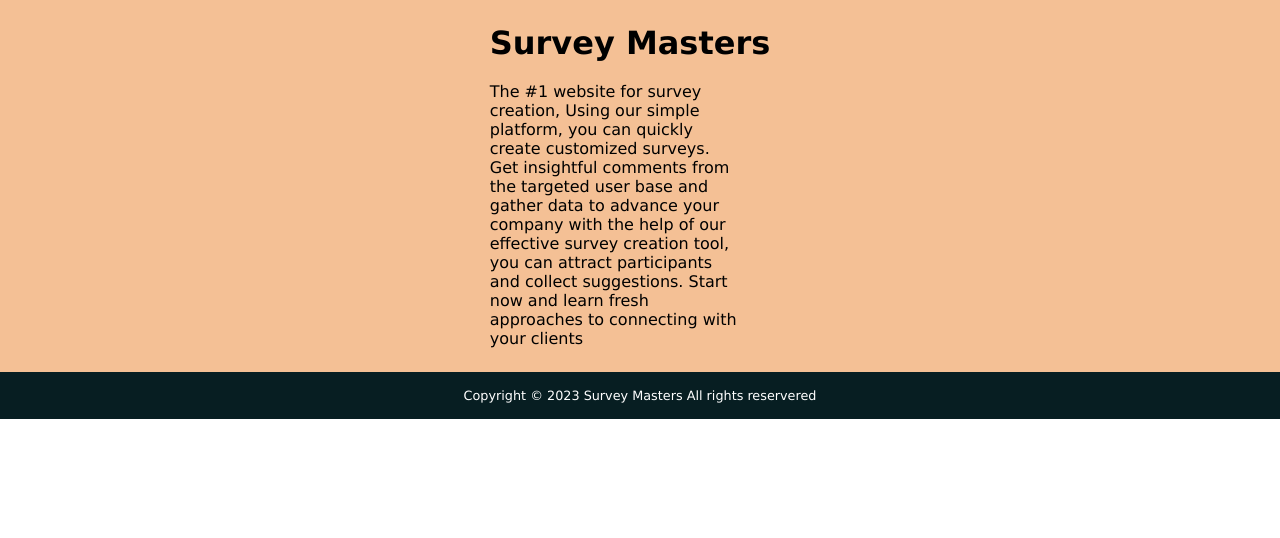
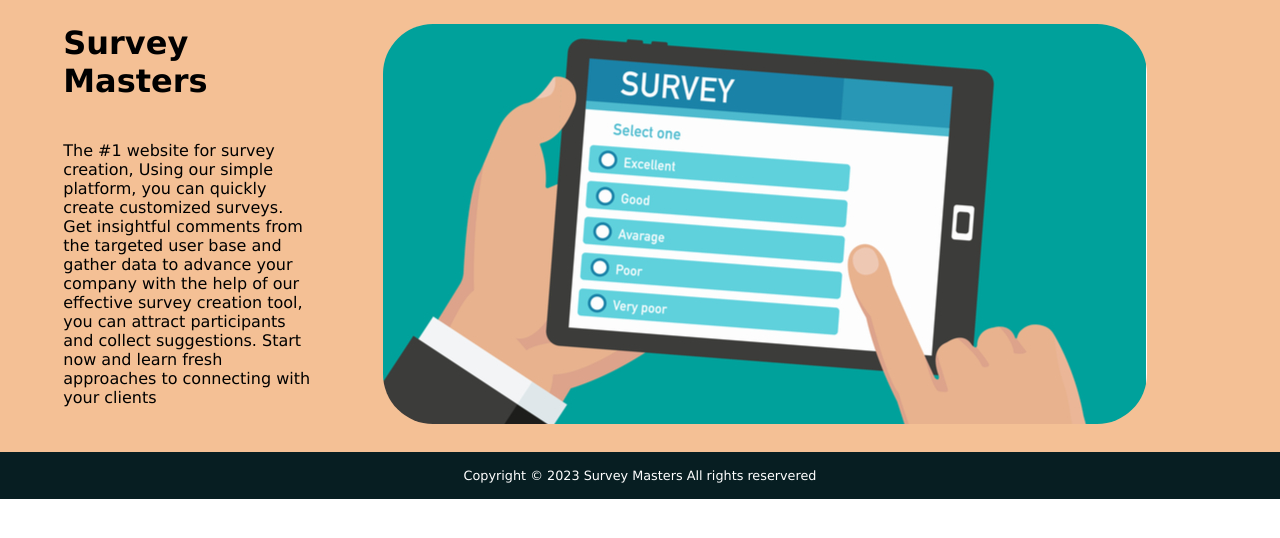
Before and after one commit to khaled-aldasouki/iste240project, a PHP site: page / in a window 1280 px wide. Shown: the part 72-610 px from the top of the page. Run offline with PHP 8.4, Linux system fonts and the light colour scheme.

Commit message:
image added
few changes in grid
added image

```diff
--- a/assets/css/style.css
+++ b/assets/css/style.css
@@ -10,6 +10,7 @@
     font-family:'Lucida Sans', 'Lucida Sans Regular', 'Lucida Grande', 'Lucida Sans Unicode', 'Geneva', Verdana, sans-serif;
     margin: 0;
     box-sizing: border-box;
+    scroll-behavior: smooth;
 }
 
 main{
@@ -19,21 +20,27 @@ main{
 
 .main_grid {
     display: grid;
-    grid-template-columns: fit-content(250px) fit-content(250px) fit-content(200px);
+    grid-template-columns: fit-content(250px) fit-content(250px) fit-content(100px);
     grid-column-gap: 20px;
     grid-row-gap: 20px;
-    justify-content: center;
+    justify-content: space-around;
     }
 
 .main_h1 {
-        grid-area: 1 / 1 / 2 / 3;
+    grid-area: 1 / 1 / 2 / 2;
     text-align: left;
 }
 .main_p {
     grid-area: 2 / 1 / 3 / 2;
     text-align: left;
 }
-    .main_img { grid-area: 2 / 2 / 3 / 3; }
+.main_img {
+    grid-area: 1 / 2 / 3 / 3;
+}
+
+.survey_img{
+    border-radius: 50px;
+}
 
 #heading{
     display: flex;
--- a/index.html
+++ b/index.html
@@ -36,7 +36,7 @@
                 </div>
 
                 <div class="main_img">
-                    <img src="" alt="">
+                    <img class="survey_img" src="assets/media/index_img1.jpeg" alt="Survey image">
                 </div>
 
             </div>
```
Also changed, not shown: assets/media/index_img1.jpeg (added). Lines whose indentation alone changed are shown as unchanged.
